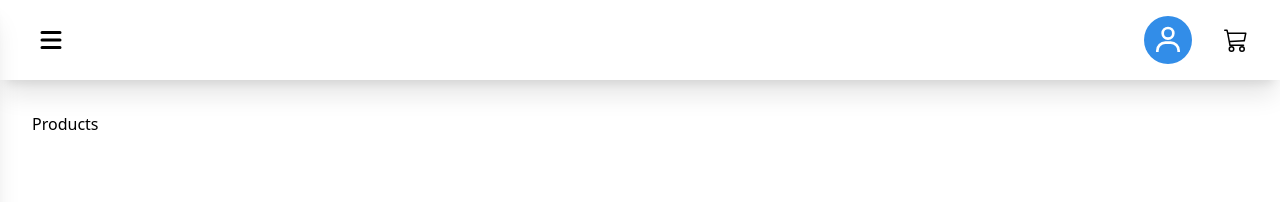
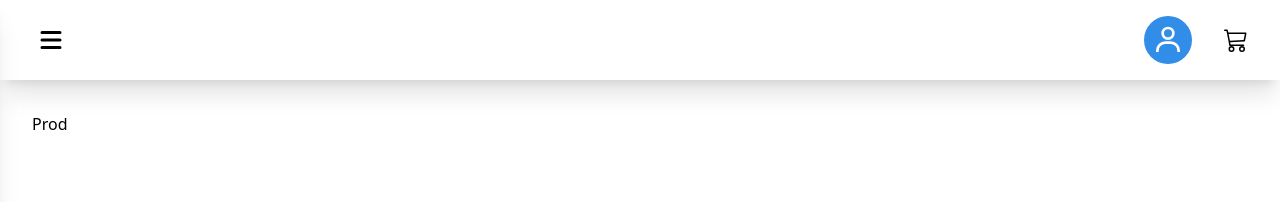
Before and after one commit to Raul26-tech/MyClothes, a React (Vite) app: page /products in a window 1280 px wide. Shown: the top 202 px of the page. Built offline with nearby package versions, Linux system fonts and the light colour scheme.

Commit message:
Ajustando Contexto

```diff
--- a/src/contexts/MainContext.tsx
+++ b/src/contexts/MainContext.tsx
@@ -1,6 +1,4 @@
 import { ReactNode, createContext } from 'react';
-import Layout from '../components/Layout';
-import Content from '../components/Content';
 
 interface IUser {
     name: string;
@@ -20,11 +18,5 @@ interface IMainProviderProps {
 }
 
 export function MainProvider({ children }: IMainProviderProps) {
-    return (
-        <MainContext.Provider value={{}}>
-            <Layout>
-                <Content>{children}</Content>
-            </Layout>
-        </MainContext.Provider>
-    );
+    return <MainContext.Provider value={{}}>{children}</MainContext.Provider>;
 }
--- a/src/pages/Login/index.tsx
+++ b/src/pages/Login/index.tsx
@@ -1,6 +1,10 @@
+import { useContext } from 'react';
 import Titles from '../../components/Titles';
+import { MainContext } from '../../contexts/MainContext';
 
 export default function Login() {
+    const { signIn } = useContext(MainContext);
+
     return (
         <>
             <div className="w-screen h-screen p-20">
--- a/src/pages/Main/index.tsx
+++ b/src/pages/Main/index.tsx
@@ -11,6 +11,8 @@ import { Link } from 'react-router-dom';
 import { BsInstagram } from 'react-icons/bs';
 import { CiFacebook, CiTwitter } from 'react-icons/ci';
 import Footer from '../../components/Footer';
+import Content from '../../components/Content';
+import Layout from '../../components/Layout';
 
 export default function Main() {
     const [current, setCurrent] = useState(0);
@@ -50,7 +52,8 @@ export default function Main() {
     };
 
     return (
-        <>
+        <Layout>
+            <Content>
                 <Banner />
                 <Titles>Ofertas da semana</Titles>
                 <Slider
@@ -84,19 +87,29 @@ export default function Main() {
                     </div>
                     <div className="w-full flex justify-center items-center p-3 space-x-8">
                         <Link to="/">
-                        <CiFacebook size={40} className="text-theme-blue-50" />
+                            <CiFacebook
+                                size={40}
+                                className="text-theme-blue-50"
+                            />
                         </Link>
                         <Link to="/">
-                        <BsInstagram size={30} className="text-theme-blue-50" />
+                            <BsInstagram
+                                size={30}
+                                className="text-theme-blue-50"
+                            />
                         </Link>
                         <Link to="/">
-                        <CiTwitter size={40} className="text-theme-blue-50" />
+                            <CiTwitter
+                                size={40}
+                                className="text-theme-blue-50"
+                            />
                         </Link>
                     </div>
                 </section>
                 <Footer addClassName="border-2 border-white border-t-theme-blue-50">
                     &copy; 2023 | Todos os direitos são reservados - Raul Santos
                 </Footer>
-        </>
+            </Content>
+        </Layout>
     );
 }
--- a/src/pages/Products/index.tsx
+++ b/src/pages/Products/index.tsx
@@ -1,5 +1,11 @@
 import React from 'react';
+import Content from '../../components/Content';
+import Layout from '../../components/Layout';
 
 export default function Products() {
-    return <div>Products</div>;
+    return (
+        <Layout>
+            <Content>Prod</Content>
+        </Layout>
+    );
 }
--- a/src/routes/index.tsx
+++ b/src/routes/index.tsx
@@ -5,10 +5,12 @@ import Login from '../pages/Login';
 
 export default function Routes() {
     return (
-        <RoutesApp>
-            <Route path="/login" element={<Login />} />
-            <Route path="/" element={<Main />} />
-            <Route path="/products" element={<Products />} />
-        </RoutesApp>
+        <>
+            <RoutesApp>
+                <Route path="/login" element={<Login />} />
+                <Route path="/" element={<Main />} />
+                <Route path="/products" element={<Products />} />
+            </RoutesApp>
+        </>
     );
 }
```
Also changed, not shown: src/App.tsx (+7 -5 lines). Lines whose indentation alone changed are shown as unchanged.
